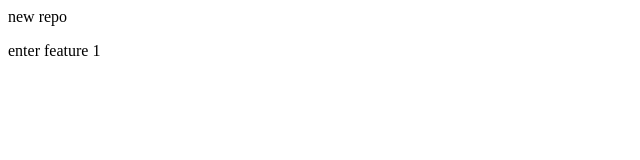
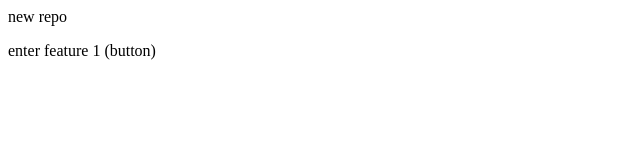
Before and after one commit to divyangisahoo/local-repo, a plain HTML site: page index.html in a window 1280 px wide. Shown: the full height of the page, 0-640 px from the left. Drawn offline with Linux system fonts and the light colour scheme.

Commit message:
Button added

```diff
--- a/index.html
+++ b/index.html
@@ -1,2 +1,2 @@
 <p>new repo</p>
-<p>enter feature 1</p>
+<p>enter feature 1 (button)</p>
```
